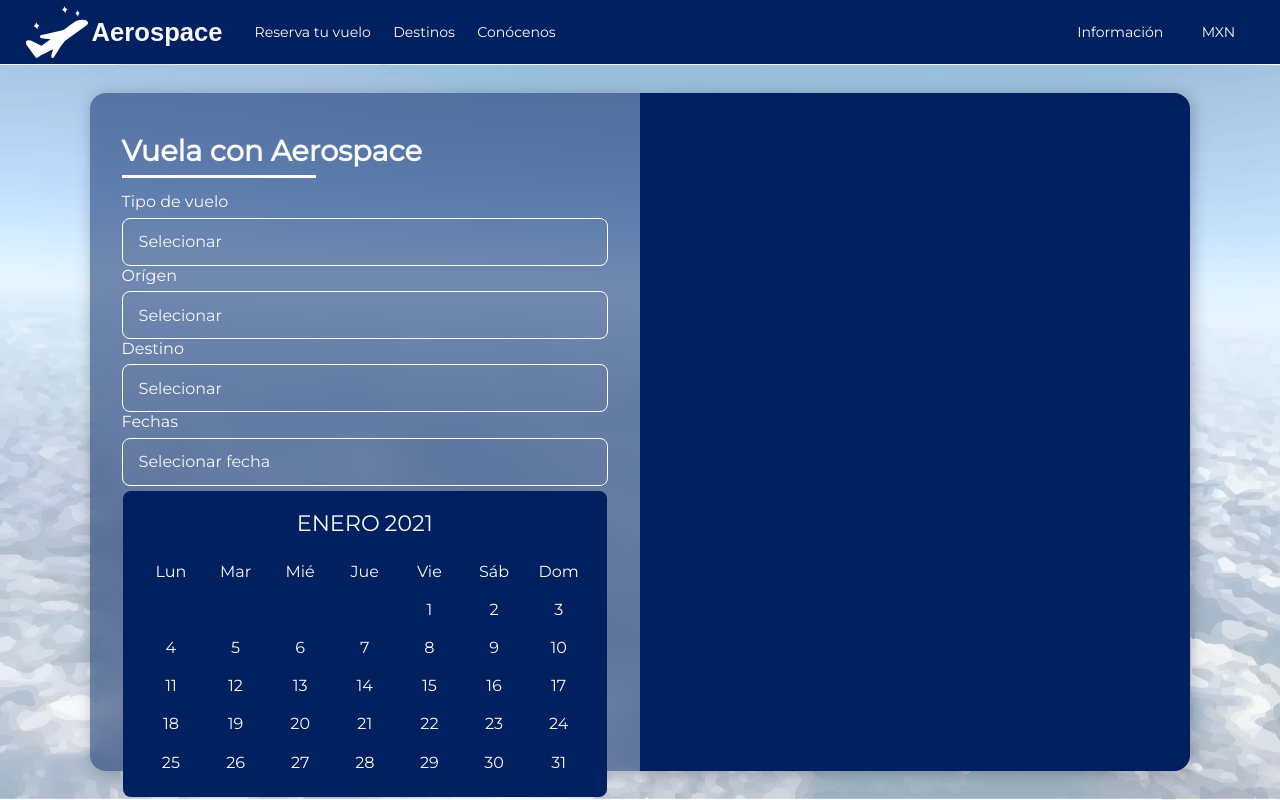
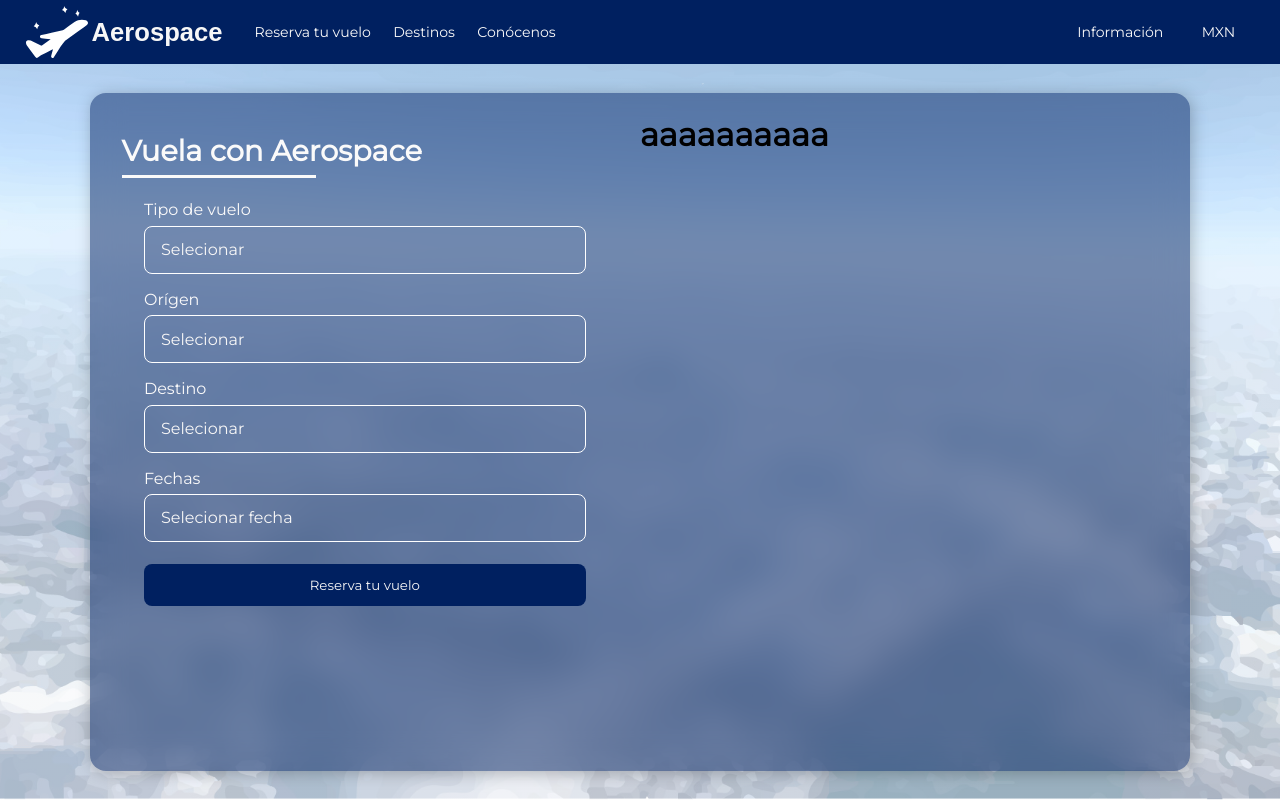
Before and after one commit to javzet/Aerospace, a Next.js app: page / in a window 1280 px wide. Built offline with nearby package versions, Linux system fonts and the light colour scheme.

Commit message:
Calendario terminado

```diff
--- /dev/null
+++ b/components/Calendario/CalendarioHeader.tsx
@@ -0,0 +1,23 @@
+import { getMonthName } from "../../helpers/calendarHelper";
+
+export const CalendarioHeader = ({
+  handleLessMonth,
+  year,
+  month,
+  handleAddMonth,
+}) => {
+  return (
+    <div className="mes-header">
+      <div className="arrow-icon" onClick={handleLessMonth}>
+        <i className="fas fa-chevron-left"></i>
+      </div>
+      <div className="mes-titulo">
+        <span className="mes">{getMonthName(month)}</span>{" "}
+        <span className="year">{year}</span>
+      </div>
+      <div className="arrow-icon" onClick={handleAddMonth}>
+        <i className="fas fa-chevron-right"></i>
+      </div>
+    </div>
+  );
+};
--- a/components/Calendario/Mes.tsx
+++ b/components/Calendario/Mes.tsx
@@ -30,6 +30,7 @@ export const Mes = ({
             }
             key={dia}
             onClick={onClick}
+            value={dia + 1}
           >
             {dia + 1}
           </li>
--- a/components/DateInput.tsx
+++ b/components/DateInput.tsx
@@ -1,41 +1,69 @@
-import { useState } from "react";
-import { getMonthName } from "../helpers/calendarHelper";
+import { useEffect, useState } from "react";
+import { getDayName, getMonthName } from "../helpers/calendarHelper";
 import { DateInputProps } from "../types/types";
+import { CalendarioHeader } from "./Calendario/CalendarioHeader";
 import { Mes } from "./Calendario/Mes";
 
-export const DateInput = ({ className }: DateInputProps) => {
+export const DateInput = ({ className, onClick }: DateInputProps) => {
+  const [viewOptions, setViewOptions] = useState(false);
   const [currentValue, setCurrentValue] = useState("Selecionar fecha");
-  const [viewOptions, setViewOptions] = useState(false);
+
+  const [year, setYear] = useState(2021);
+  const [month, setMonth] = useState(5);
+  const [day, setDay] = useState(1);
 
   const handleViewOptions = () => {
-    setCurrentValue("Selecione una opción");
+    setCurrentValue(`${getMonthName(month)} ${year}`);
     setViewOptions(!viewOptions);
   };
 
-  const handleOptionClick = () => {
+  const handleOptionClick = (e: any) => {
+    const dia = onClick(e);
+    setDay(dia);
+    setCurrentValue(`${dia} de ${getMonthName(month)} ${year}`);
     setViewOptions(false);
   };
 
+  const handleAddMonth = () => {
+    if (month >= 12) {
+      setYear((year) => year + 1);
+      setMonth(1);
+    } else {
+      setMonth((month) => month + 1);
+    }
+  };
+
+  const handleLessMonth = () => {
+    if (month <= 1) {
+      setYear((year) => year - 1);
+      setMonth(12);
+    } else {
+      setMonth((month) => month - 1);
+    }
+  };
   return (
-    <div
-      className={`date-input ${className ? className : ""}`}
-      onClick={handleViewOptions}
-    >
-      <Mes year={2021} month={1} className="calendario">
-        <div className="mes-header">
-          <div className="arrow-icon">
-            <i className="fas fa-chevron-left"></i>
-          </div>
-          <div className="mes-titulo">
-            <span className="mes">{getMonthName(1)}</span>{" "}
-            <span className="year">{2021}</span>
-          </div>
-          <div className="arrow-icon">
-            <i className="fas fa-chevron-right"></i>
-          </div>
-        </div>
-      </Mes>
-      <span className="current-value">{currentValue}</span>
+    <div className="date-input">
+      <div
+        className={`input ${className ? className : ""}`}
+        onClick={handleViewOptions}
+      >
+        <span className="current-value">{currentValue}</span>
+      </div>
+      {viewOptions && (
+        <Mes
+          year={year}
+          month={month}
+          className="calendario"
+          onClick={handleOptionClick}
+        >
+          <CalendarioHeader
+            year={year}
+            month={month}
+            handleAddMonth={handleAddMonth}
+            handleLessMonth={handleLessMonth}
+          />
+        </Mes>
+      )}
     </div>
   );
 };
--- a/components/MainForm.tsx
+++ b/components/MainForm.tsx
@@ -14,6 +14,11 @@ export const MainForm: FC = () => {
 
   const ciudadOrigen: DataSelectProps[] = [];
   const ciudadDestino: DataSelectProps[] = [];
+
+  const handleClickDay = ({ target }: { target: { value: string } }) => {
+    console.log(target.value);
+    return parseInt(target.value);
+  };
 
   return (
     <div className="mainform-overlay">
@@ -35,16 +40,19 @@ export const MainForm: FC = () => {
             </div>
             <div className="form-control">
               <label htmlFor="fecha">Fechas</label>
-              <DateInput />
+              <DateInput onClick={handleClickDay} />
             </div>
             {/* <Calendario /> */}
             {/* <Mes year={2021} month={1}>
               <span className="mes-titulo">{`${getMonthName(1)} ${2021}`}</span>
             </Mes> */}
-            <button type="submit" className="">
+            <button type="submit" className="reserva-vuelo-boton">
               Reserva tu vuelo
             </button>
           </form>
+        </div>
+        <div className="mainform-right">
+          <h1>aaaaaaaaaa</h1>
         </div>
       </div>
     </div>
--- a/helpers/calendarHelper.ts
+++ b/helpers/calendarHelper.ts
@@ -1,14 +1,14 @@
-export function getDayName(fecha: Date) {
-  return [
-    "domingo",
-    "lunes",
-    "martes",
-    "miércoles",
-    "jueves",
-    "viernes",
-    "sábado",
-  ][new Date(fecha).getDay()];
-}
+// export function getDayName(fecha: Date) {
+//   return [
+//     "domingo",
+//     "lunes",
+//     "martes",
+//     "miércoles",
+//     "jueves",
+//     "viernes",
+//     "sábado",
+//   ][new Date(fecha).getDay()];
+// }
 
 export function getDayData(fecha: Date) {
   return {
@@ -28,6 +28,11 @@ export function getDayData(fecha: Date) {
 export function getMonthName(mes: number, locale: string = "es") {
   const intl = new Intl.DateTimeFormat(locale, { month: "long" });
   return intl.format(new Date(2021, mes - 1));
+}
+
+export function getDayName(day: number, locale: string = "es") {
+  const intl = new Intl.DateTimeFormat(locale, { dateStyle: "full" });
+  return intl.format(new Date(2021, day - 1));
 }
 
 export function calendarHelper() {
--- a/styles/styles.scss
+++ b/styles/styles.scss
@@ -9,6 +9,7 @@
   right: 0;
   left: 0;
   width: 100%;
+  z-index: 100;
 
   background: var(--main-color);
 }
@@ -93,6 +94,7 @@
   background-size: cover;
   background-position-x: center;
   background-position-y: center;
+  background-attachment: fixed;
   width: 100%;
   height: calc(100vh - var(--nav-height));
   position: relative;
@@ -153,25 +155,36 @@
   background: rgba(var(--main-color-rgb), 0.5);
   backdrop-filter: blur(1rem);
   box-shadow: 2px 2px 1rem 0px rgba(0, 0, 0, 0.25);
-  padding: 1rem 2rem;
   position: relative;
 
-  &::before {
-    content: "";
-    right: 0;
-    top: 0;
-    bottom: 0;
-    left: 50%;
-    background: var(--main-color);
-    position: absolute;
-    border-radius: 0rem 1rem 1rem 0rem;
-    z-index: -1;
-  }
+  display: flex;
+  flex-wrap: wrap;
+
+  // &::before {
+  //   content: "";
+  //   right: 0;
+  //   top: 0;
+  //   bottom: 0;
+  //   left: 50%;
+  //   background: var(--main-color);
+  //   position: absolute;
+  //   border-radius: 0rem 1rem 1rem 0rem;
+  //   z-index: -1;
+  // }
+}
+
+.mainform-right {
+  // background: var(--main-color);
+  background: transparent;
+  border-radius: 0rem 1rem 1rem 0rem;
+  width: 50%;
 }
 
 .mainform-left {
-  width: calc(50% - 2rem);
+  width: 50%;
   color: var(--secondary-color);
+  background: transparent;
+  padding: 1rem 2rem;
 }
 
 .mainform-left h2 {
@@ -191,26 +204,35 @@
   }
 }
 
-// .vuelos-select {
-//   position: relative;
-//   width: 100%;
-//   display: block;
-//   margin: auto;
-//   outline: none;
-//   border: 1px var(--normal-white) solid;
-//   border-radius: 0.25rem;
-//   font-family: var(--ff);
-//   padding: 0.6rem 1rem;
-//   background-color: transparent;
-//   color: var(--normal-white);
-// }
+.reservar-vuelo-form {
+  display: flex;
+  flex-wrap: wrap;
+  padding: 0 1.4rem;
+  margin: 2rem 0;
+}
 
-// .vuelos-select option {
-//   background: red;
-//   &:hover {
-//     color: red;
-//   }
-// }
+.reservar-vuelo-form > * {
+  flex-basis: 100%;
+}
+
+.reservar-vuelo-form > * + * {
+  margin-top: 1rem;
+}
+
+.reserva-vuelo-boton {
+  margin-top: 1.4rem;
+  border-radius: 0.5rem;
+  padding: 0.8rem 1.4rem;
+  cursor: pointer;
+  background: var(--main-color);
+  font-family: var(--ff);
+  color: var(--normal-white);
+  transition: all 0.2s ease-out;
+
+  &:hover {
+    background: var(--main-color-hover);
+  }
+}
 
 .form-control {
   display: flex;
@@ -288,6 +310,13 @@
 }
 
 .date-input {
+  -webkit-user-select: none;
+  -moz-user-select: none;
+  -ms-user-select: none;
+  user-select: none;
+}
+
+.date-input .input {
   height: 3rem;
   position: relative;
   border: white solid 1px;
@@ -295,7 +324,7 @@
   cursor: pointer;
 }
 
-.date-input .current-value {
+.date-input .input .current-value {
   color: var(--normal-white);
   font-family: var(--ff);
   width: 100%;
@@ -309,14 +338,31 @@
 }
 
 .date-input .calendario {
-  width: 100%;
+  width: 50%;
   position: absolute;
-  left: 0;
-  top: 100%;
+  left: 50%;
+  top: 50%;
+  transform: translate(-50%, -50%);
   margin-top: 0.4rem;
-  background-color: var(--main-color);
+  background: transparent;
+  padding: 1.4rem;
+  box-shadow: 1px 1px 1.4rem 0px rgba(var(--black-rgb), 0.5);
+  color: var(--normal-white);
   border-radius: 0.5rem;
-  padding: 1rem;
+
+  &::after {
+    content: "";
+    position: absolute;
+    top: 0;
+    left: 0;
+    bottom: 0;
+    right: 0;
+    //background-color: rgba(var(--normal-white-rgb), 0.6);
+    background: var(--main-color);
+    //backdrop-filter: blur(5rem);
+    z-index: -1;
+    border-radius: 0.5rem;
+  }
 }
 
 .mes-header {
@@ -324,6 +370,7 @@
   align-items: center;
   justify-content: space-around;
   margin-bottom: 0.8rem;
+  font-weight: bold;
 }
 
 .mes-titulo {
@@ -352,15 +399,19 @@
   padding: 0.6rem;
   display: flex;
   align-items: center;
+  // color: var(--normal-white);
+  // font-family: var(--ff);
 }
 
 .mes-dia {
   justify-content: center;
+  font-weight: 700;
 }
 
 .mes-day {
   justify-content: center;
   position: relative;
+  cursor: pointer;
   &::after {
     content: "";
     position: absolute;
--- a/types/types.ts
+++ b/types/types.ts
@@ -18,9 +18,13 @@ export interface MesProps {
   year: number;
   month: number;
   children: ReactNode;
-  onClick?: () => void;
+  onClick?: (e: any) => void;
 }
 
 export interface DateInputProps {
   className?: string;
+  onClick?: (
+    e: any,
+    date?: { day: number; month: number; year: number },
+  ) => number;
 }
```
